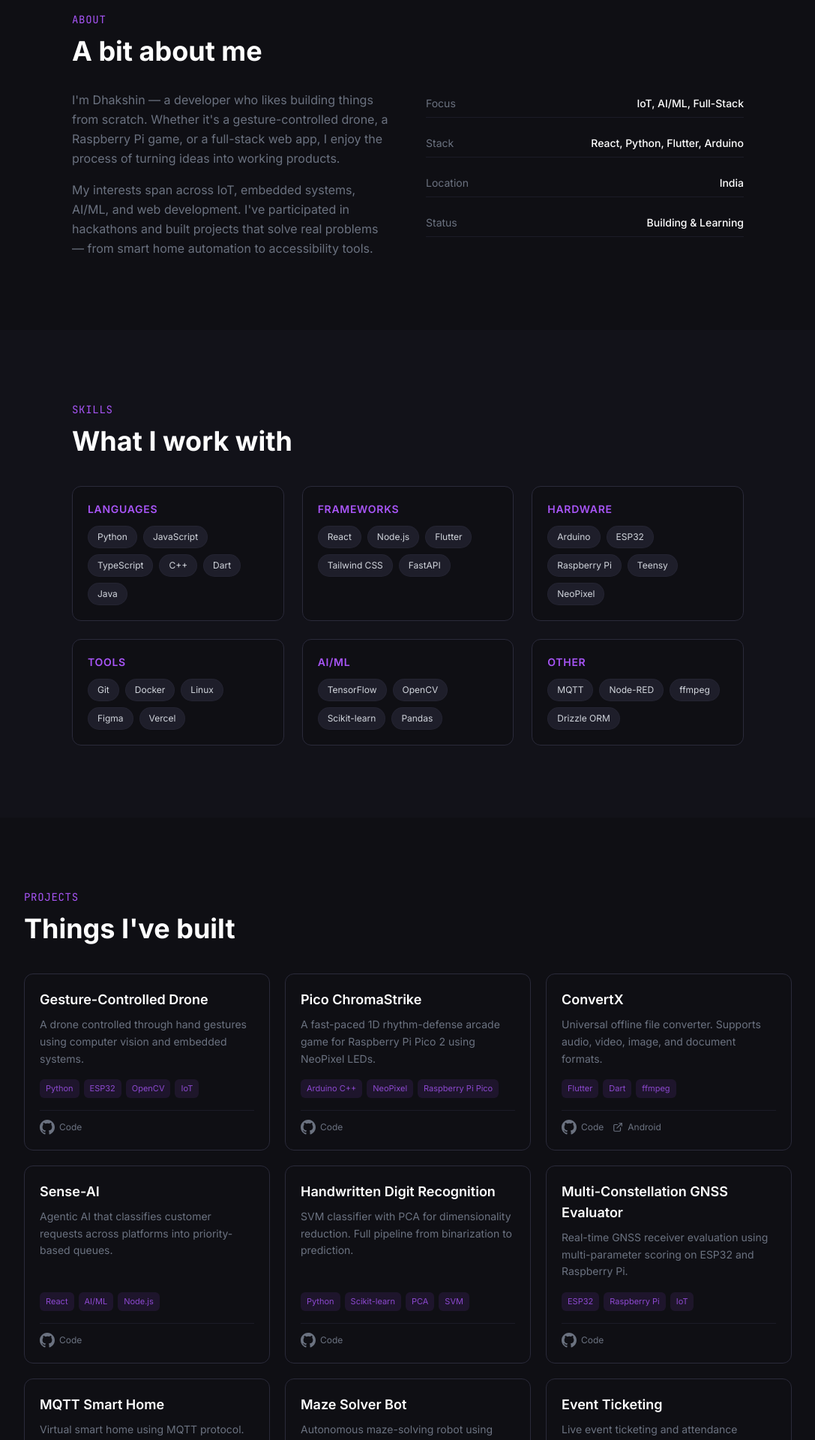
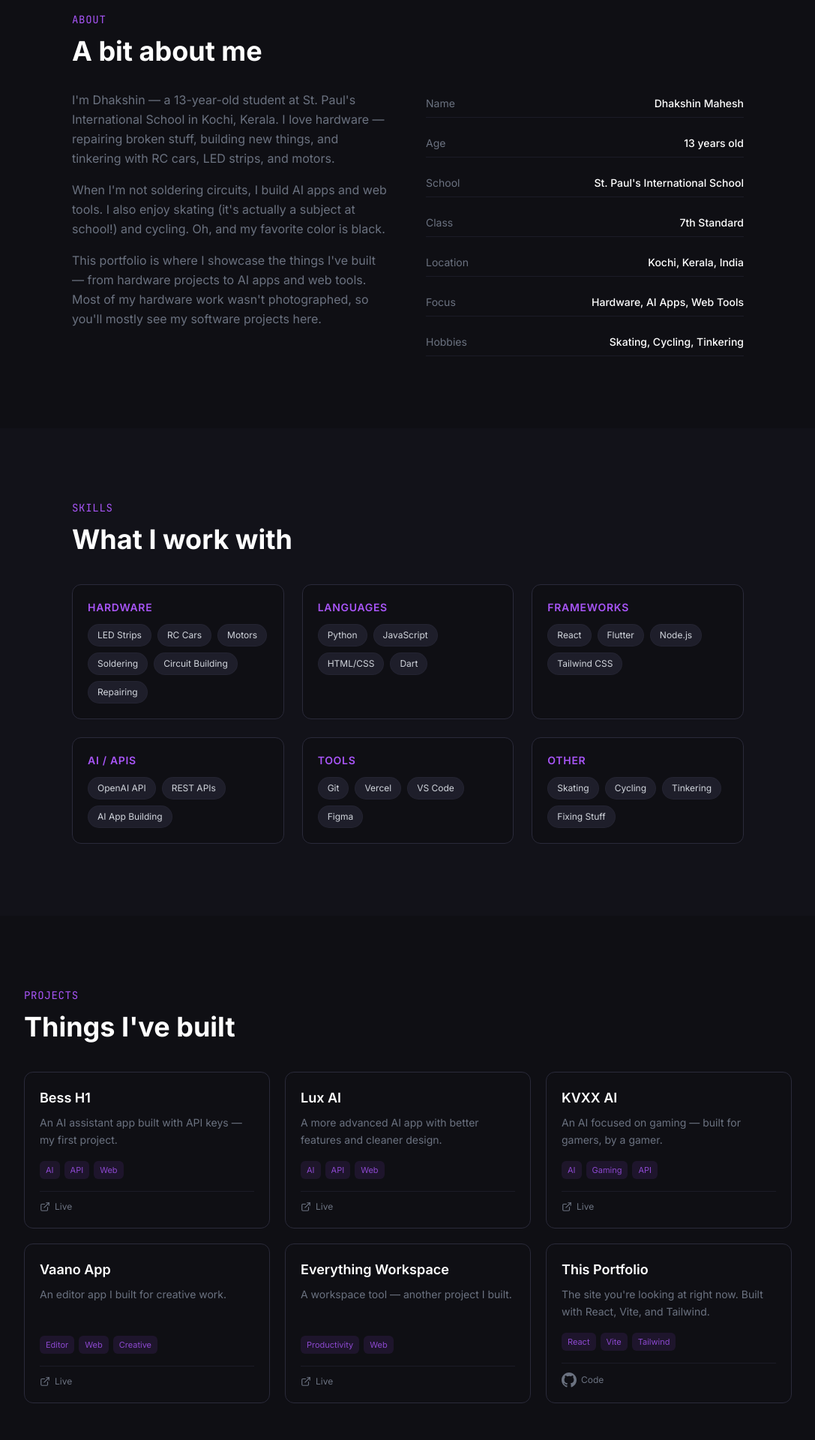
Before and after one commit to dhakshinmahesh1-alt/portfolio-of-dhakshin, a React (Vite) app: page / in a window 1280 px wide. Shown: the part 880-2800 px from the top of the page at 75% size, without its empty margins (96-1183 px from the left). Built offline with nearby package versions, Linux system fonts and the light colour scheme.

Commit message:
feat: update with real data — name, bio, projects, skills, contact info

```diff
--- a/src/components/About.jsx
+++ b/src/components/About.jsx
@@ -18,27 +18,34 @@ export default function About() {
         <div className="grid md:grid-cols-2 gap-12 text-left">
           <div className="space-y-4 text-muted leading-relaxed">
             <p>
-              I'm Dhakshin — a developer who likes building things from scratch. Whether it's
-              a gesture-controlled drone, a Raspberry Pi game, or a full-stack web app, I enjoy
-              the process of turning ideas into working products.
+              I'm Dhakshin — a 13-year-old student at St. Paul's International School in Kochi, Kerala.
+              I love hardware — repairing broken stuff, building new things, and tinkering with RC cars,
+              LED strips, and motors.
             </p>
             <p>
-              My interests span across IoT, embedded systems, AI/ML, and web development.
-              I've participated in hackathons and built projects that solve real problems —
-              from smart home automation to accessibility tools.
+              When I'm not soldering circuits, I build AI apps and web tools. I also enjoy skating
+              (it's actually a subject at school!) and cycling. Oh, and my favorite color is black.
+            </p>
+            <p>
+              This portfolio is where I showcase the things I've built — from hardware projects
+              to AI apps and web tools. Most of my hardware work wasn't photographed, so you'll
+              mostly see my software projects here.
             </p>
           </div>
 
           <div className="space-y-4">
             {[
-              { label: 'Focus', value: 'IoT, AI/ML, Full-Stack' },
-              { label: 'Stack', value: 'React, Python, Flutter, Arduino' },
-              { label: 'Location', value: 'India' },
-              { label: 'Status', value: 'Building & Learning' },
+              { label: 'Name', value: 'Dhakshin Mahesh' },
+              { label: 'Age', value: '13 years old' },
+              { label: 'School', value: "St. Paul's International School" },
+              { label: 'Class', value: '7th Standard' },
+              { label: 'Location', value: 'Kochi, Kerala, India' },
+              { label: 'Focus', value: 'Hardware, AI Apps, Web Tools' },
+              { label: 'Hobbies', value: 'Skating, Cycling, Tinkering' },
             ].map((item) => (
               <div key={item.label} className="flex justify-between items-center py-2 border-b border-border/50">
                 <span className="text-sm text-muted">{item.label}</span>
-                <span className="text-sm text-white font-medium">{item.value}</span>
+                <span className="text-sm text-white font-medium text-right">{item.value}</span>
               </div>
             ))}
           </div>
--- a/src/components/Contact.jsx
+++ b/src/components/Contact.jsx
@@ -10,7 +10,6 @@ export default function Contact() {
   const handleSubmit = async (e) => {
     e.preventDefault()
     setSending(true)
-    // Simulate send
     await new Promise((r) => setTimeout(r, 1500))
     setSending(false)
     setSent(true)
@@ -42,11 +41,11 @@ export default function Contact() {
             <div className="space-y-4">
               <div className="flex items-center gap-3 text-sm">
                 <Mail size={16} className="text-accent" />
-                <span className="text-muted">dhakshin@example.com</span>
+                <span className="text-muted">dhakshinmahesh1@gmail.com</span>
               </div>
               <div className="flex items-center gap-3 text-sm">
                 <MapPin size={16} className="text-accent" />
-                <span className="text-muted">India</span>
+                <span className="text-muted">Kochi, Kerala, India</span>
               </div>
             </div>
           </div>
--- a/src/components/Footer.jsx
+++ b/src/components/Footer.jsx
@@ -12,10 +12,10 @@ export default function Footer() {
           <a href="https://github.com/agni-007" target="_blank" rel="noopener noreferrer" className="text-muted hover:text-white transition-colors">
             <GitHubIcon />
           </a>
-          <a href="https://linkedin.com" target="_blank" rel="noopener noreferrer" className="text-muted hover:text-white transition-colors">
+          <a href="https://linkedin.com/in/dhakshin-mahesh" target="_blank" rel="noopener noreferrer" className="text-muted hover:text-white transition-colors">
             <LinkedInIcon />
           </a>
-          <a href="mailto:dhakshin@example.com" className="text-muted hover:text-white transition-colors">
+          <a href="mailto:dhakshinmahesh1@gmail.com" className="text-muted hover:text-white transition-colors">
             <Mail size={18} />
           </a>
         </div>
--- a/src/components/Hero.jsx
+++ b/src/components/Hero.jsx
@@ -17,7 +17,7 @@ export default function Hero() {
         className="relative z-10 text-center max-w-3xl"
       >
         <p className="text-accent font-mono text-sm mb-4 tracking-wider uppercase">
-          Developer &amp; Builder
+          The Hardwarer
         </p>
         <h1 className="text-5xl md:text-7xl font-bold text-white leading-tight mb-6">
           Dhakshin{' '}
@@ -26,8 +26,8 @@ export default function Hero() {
           </span>
         </h1>
         <p className="text-lg md:text-xl text-muted max-w-xl mx-auto mb-10 leading-relaxed">
-          I build things that work — from IoT systems and drones to AI tools and full-stack apps.
-          Currently exploring the edge of hardware and software.
+          13-year-old student who loves tinkering with hardware — RC cars, LED strips, motors,
+          and fixing broken stuff. Also builds AI apps and web tools on the side.
         </p>
 
         <div className="flex items-center justify-center gap-4 mb-12">
@@ -47,8 +47,8 @@ export default function Hero() {
 
         <div className="flex items-center justify-center gap-5">
           <a href="https://github.com/agni-007" target="_blank" rel="noopener noreferrer" className="text-muted hover:text-white transition-colors"><GitHubIcon /></a>
-          <a href="https://linkedin.com" target="_blank" rel="noopener noreferrer" className="text-muted hover:text-white transition-colors"><LinkedInIcon /></a>
-          <a href="mailto:dhakshin@example.com" className="text-muted hover:text-white transition-colors"><Mail size={20} /></a>
+          <a href="https://linkedin.com/in/dhakshin-mahesh" target="_blank" rel="noopener noreferrer" className="text-muted hover:text-white transition-colors"><LinkedInIcon /></a>
+          <a href="mailto:dhakshinmahesh1@gmail.com" className="text-muted hover:text-white transition-colors"><Mail size={20} /></a>
         </div>
       </motion.div>
 
--- a/src/components/Projects.jsx
+++ b/src/components/Projects.jsx
@@ -4,60 +4,40 @@ import { GitHubIcon } from './Icons'
 
 const projects = [
   {
-    title: 'Gesture-Controlled Drone',
-    description: 'A drone controlled through hand gestures using computer vision and embedded systems.',
-    tags: ['Python', 'ESP32', 'OpenCV', 'IoT'],
-    github: 'https://github.com/agni-007/Gesture-controlled-drone',
+    title: 'Bess H1',
+    description: 'An AI assistant app built with API keys — my first project.',
+    tags: ['AI', 'API', 'Web'],
+    live: 'https://bess-h1.vercel.app',
   },
   {
-    title: 'Pico ChromaStrike',
-    description: 'A fast-paced 1D rhythm-defense arcade game for Raspberry Pi Pico 2 using NeoPixel LEDs.',
-    tags: ['Arduino C++', 'NeoPixel', 'Raspberry Pi Pico'],
-    github: 'https://github.com/agni-007/pico-chromastrike_game',
+    title: 'Lux AI',
+    description: 'A more advanced AI app with better features and cleaner design.',
+    tags: ['AI', 'API', 'Web'],
+    live: 'https://lux-ai.vercel.app',
   },
   {
-    title: 'ConvertX',
-    description: 'Universal offline file converter. Supports audio, video, image, and document formats.',
-    tags: ['Flutter', 'Dart', 'ffmpeg'],
-    github: 'https://github.com/agni-007/ConvertX',
-    extra: 'https://github.com/agni-007/ConvertX-Android',
-    extraLabel: 'Android',
+    title: 'KVXX AI',
+    description: 'An AI focused on gaming — built for gamers, by a gamer.',
+    tags: ['AI', 'Gaming', 'API'],
+    live: 'https://vaano-v1.vercel.app',
   },
   {
-    title: 'Sense-AI',
-    description: 'Agentic AI that classifies customer requests across platforms into priority-based queues.',
-    tags: ['React', 'AI/ML', 'Node.js'],
-    github: 'https://github.com/agni-007/Sense-Ai',
+    title: 'Vaano App',
+    description: 'An editor app I built for creative work.',
+    tags: ['Editor', 'Web', 'Creative'],
+    live: 'https://vaano-v1.vercel.app',
   },
   {
-    title: 'Handwritten Digit Recognition',
-    description: 'SVM classifier with PCA for dimensionality reduction. Full pipeline from binarization to prediction.',
-    tags: ['Python', 'Scikit-learn', 'PCA', 'SVM'],
-    github: 'https://github.com/agni-007/Hand-written-digits-recognition',
+    title: 'Everything Workspace',
+    description: 'A workspace tool — another project I built.',
+    tags: ['Productivity', 'Web'],
+    live: 'https://everything-workspace.vercel.app',
   },
   {
-    title: 'Multi-Constellation GNSS Evaluator',
-    description: 'Real-time GNSS receiver evaluation using multi-parameter scoring on ESP32 and Raspberry Pi.',
-    tags: ['ESP32', 'Raspberry Pi', 'IoT'],
-    github: 'https://github.com/agni-007/Multi-Constellation-GNSS-evaluator',
-  },
-  {
-    title: 'MQTT Smart Home',
-    description: 'Virtual smart home using MQTT protocol. ESP32 sensor data, Node-RED dashboard, mobile app control.',
-    tags: ['MQTT', 'ESP32', 'Node-RED', 'IoT'],
-    github: 'https://github.com/agni-007/MQTT-Virtual-smart-home',
-  },
-  {
-    title: 'Maze Solver Bot',
-    description: 'Autonomous maze-solving robot using pathfinding algorithms.',
-    tags: ['Arduino', 'Robotics', 'C++'],
-    github: 'https://github.com/agni-007/Maze-solver-bot',
-  },
-  {
-    title: 'Event Ticketing',
-    description: 'Live event ticketing and attendance management platform.',
-    tags: ['React', 'Node.js', 'Full-Stack'],
-    github: 'https://github.com/agni-007/Event-ticketing-live',
+    title: 'This Portfolio',
+    description: 'The site you\'re looking at right now. Built with React, Vite, and Tailwind.',
+    tags: ['React', 'Vite', 'Tailwind'],
+    github: 'https://github.com/dhakshinmahesh1-alt/portfolio-of-dhakshin',
   },
 ]
 
@@ -102,6 +82,7 @@ export default function Projects() {
               </div>
 
               <div className="flex items-center gap-3 pt-3 border-t border-border/50">
+                {p.github && (
                   <a
                     href={p.github}
                     target="_blank"
@@ -110,14 +91,15 @@ export default function Projects() {
                   >
                     <GitHubIcon /> Code
                   </a>
-                {p.extra && (
+                )}
+                {p.live && (
                   <a
-                    href={p.extra}
+                    href={p.live}
                     target="_blank"
                     rel="noopener noreferrer"
                     className="flex items-center gap-1.5 text-xs text-muted hover:text-white transition-colors"
                   >
-                    <ExternalLink size={14} /> {p.extraLabel}
+                    <ExternalLink size={14} /> Live
                   </a>
                 )}
               </div>
--- a/src/components/Skills.jsx
+++ b/src/components/Skills.jsx
@@ -2,28 +2,28 @@ import { motion } from 'framer-motion'
 
 const skills = [
   {
+    category: 'Hardware',
+    items: ['LED Strips', 'RC Cars', 'Motors', 'Soldering', 'Circuit Building', 'Repairing'],
+  },
+  {
     category: 'Languages',
-    items: ['Python', 'JavaScript', 'TypeScript', 'C++', 'Dart', 'Java'],
+    items: ['Python', 'JavaScript', 'HTML/CSS', 'Dart'],
   },
   {
     category: 'Frameworks',
-    items: ['React', 'Node.js', 'Flutter', 'Tailwind CSS', 'FastAPI'],
+    items: ['React', 'Flutter', 'Node.js', 'Tailwind CSS'],
   },
   {
-    category: 'Hardware',
-    items: ['Arduino', 'ESP32', 'Raspberry Pi', 'Teensy', 'NeoPixel'],
+    category: 'AI / APIs',
+    items: ['OpenAI API', 'REST APIs', 'AI App Building'],
   },
   {
     category: 'Tools',
-    items: ['Git', 'Docker', 'Linux', 'Figma', 'Vercel'],
-  },
-  {
-    category: 'AI/ML',
-    items: ['TensorFlow', 'OpenCV', 'Scikit-learn', 'Pandas'],
+    items: ['Git', 'Vercel', 'VS Code', 'Figma'],
   },
   {
     category: 'Other',
-    items: ['MQTT', 'Node-RED', 'ffmpeg', 'Drizzle ORM'],
+    items: ['Skating', 'Cycling', 'Tinkering', 'Fixing Stuff'],
   },
 ]
 
```
Also changed, not shown: 1 other file (tests, documents, lock files or other folders). Lines whose indentation alone changed are shown as unchanged.
